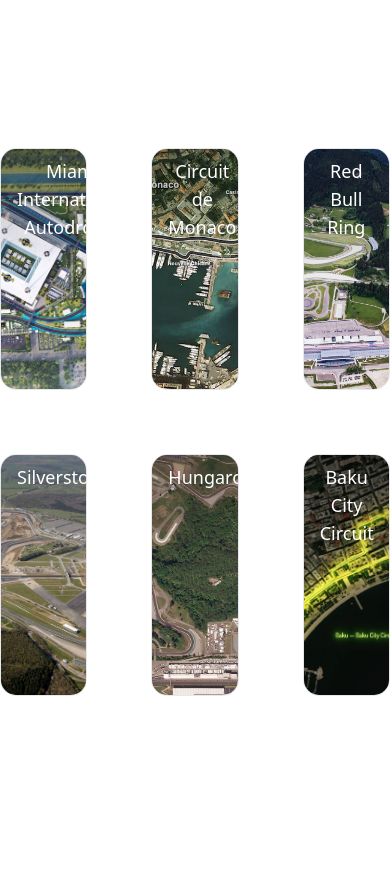
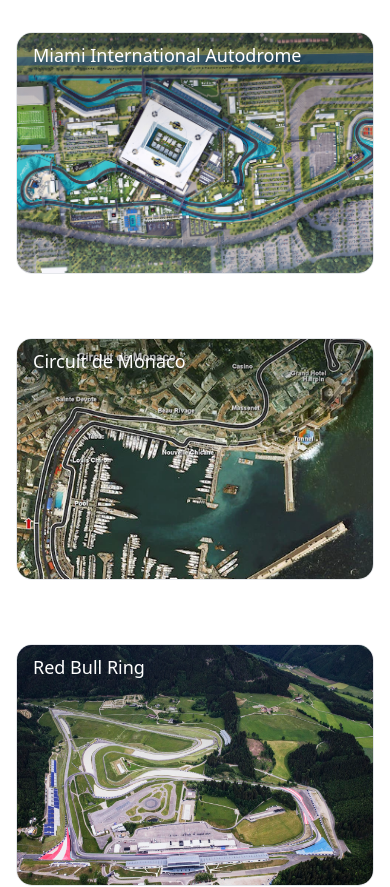
Before and after one commit to Anton4k12/f1, a React (Vite) app: page / in a window 390 px wide. Shown: the top 887 px of the page. Before the commit the page ends 844 px from the top, so only its background shows below. Built offline with nearby package versions, Linux system fonts and the light colour scheme.

Commit message:
feat: mobile

```diff
--- a/src/routes/index.tsx
+++ b/src/routes/index.tsx
@@ -1,4 +1,4 @@
-import { createFileRoute } from '@tanstack/react-router'
+import { createFileRoute } from "@tanstack/react-router";
 import miami from "../assets/miami.jpg";
 import monaco from "../assets/monaco.webp";
 import austria from "../assets/austria.jpg";
@@ -7,11 +7,9 @@
 import azerbaijan from "../assets/azerbaijan.webp";
 import { Link } from "@tanstack/react-router";
 
-export const Route = createFileRoute('/')({
-    component: Home,
-  })
-
-
+export const Route = createFileRoute("/")({
+  component: Home,
+});
 
 const tracks = [
   { name: "Miami International Autodrome", img: miami, sessionKey: 9506 },
@@ -34,10 +32,10 @@
   },
 ];
 
- function Home() {
+function Home() {
   return (
-    <div className="flex items-center justify-center h-screen">
-      <div className="grid w-fit max-w-screen-xl gap-16 grid-cols-3">
+    <div className="flex lg:items-center pt-8 px-4 lg:justify-center lg:h-screen">
+      <div className="grid w-fit max-w-screen-xl gap-16 grid-cols-1 lg:grid-cols-3">
         {tracks.map((track) => {
           return (
             <Link
```
